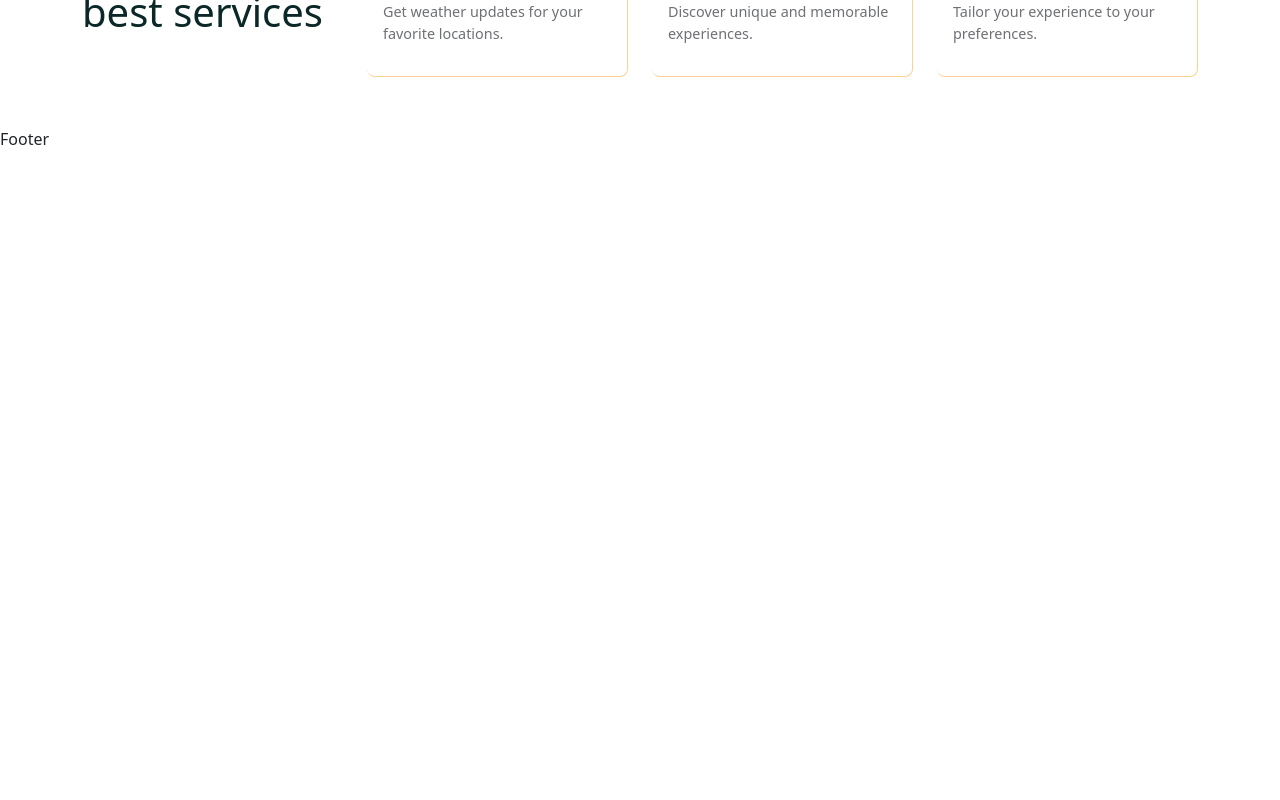
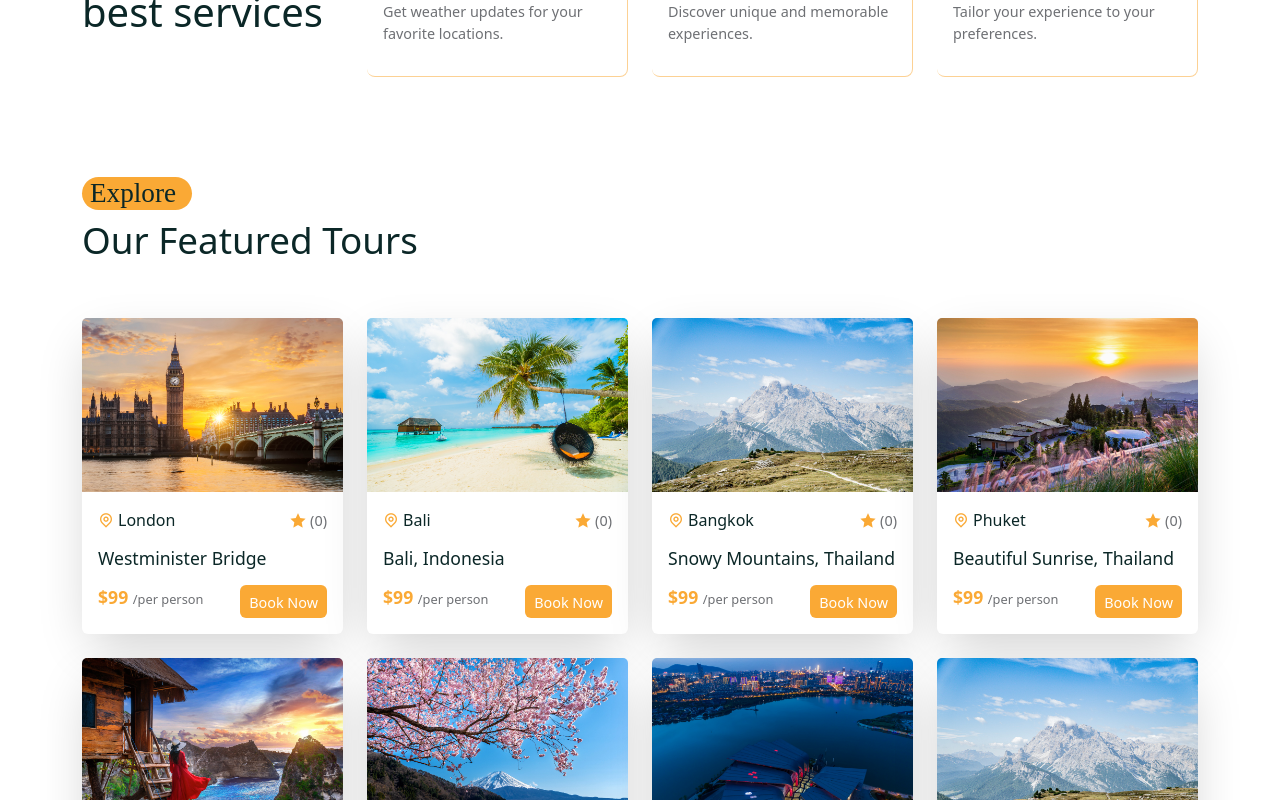
Before and after one commit to b00m3r4ng/MERN-TravelAgency, a React (Create React App) app in the folder tour-management/frontend/: page /home in a window 1280 px wide. Shown: the part 940-1740 px from the top of the page. Before the commit the page ends 1091 px from the top, so only its background shows below. Built offline with nearby package versions, Linux system fonts and the light colour scheme; a web font is replaced by a local one.

Commit message:
Adding Featured Tours Card and CSS

```diff
--- a/tour-management/frontend/public/index.html
+++ b/tour-management/frontend/public/index.html
@@ -2,12 +2,12 @@
 <html lang="en">
   <head>
     <meta charset="utf-8" />
-    <link rel="icon" href="%PUBLIC_URL%/favicon.ico" />
+    <link rel="icon" href="%PUBLIC_URL%/Logo.png" />
     <meta name="viewport" content="width=device-width, initial-scale=1" />
     <meta name="theme-color" content="#000000" />
     <meta
       name="description"
-      content="Web site created using create-react-app"
+      content="Relax Tropical Travel for booking your best vacations"
     />
     <link rel="apple-touch-icon" href="%PUBLIC_URL%/logo192.png" />
     <!--
@@ -24,7 +24,7 @@
       work correctly both with client-side routing and a non-root public URL.
       Learn how to configure a non-root public URL by running `npm run build`.
     -->
-    <title>React App</title>
+    <title>Relax Tropical Travel</title>
   </head>
   <body>
     <noscript>You need to enable JavaScript to run this app.</noscript>
--- /dev/null
+++ b/tour-management/frontend/src/components/Featured-tours/FeaturedToursList.jsx
@@ -0,0 +1,18 @@
+import React from "react";
+import TourCard from "../../shared/TourCard.jsx";
+import tourData from "../../assets/data/tours.json";
+import { Col } from "reactstrap";
+
+const FeaturedToursList = () => {
+  return (
+    <>
+      {tourData?.map((tour) => (
+        <Col lg="3" className="mb-4" key={tour.id}>
+          <TourCard tour={tour} />
+        </Col>
+      ))}
+    </>
+  );
+};
+
+export default FeaturedToursList;
--- a/tour-management/frontend/src/pages/Home.jsx
+++ b/tour-management/frontend/src/pages/Home.jsx
@@ -9,6 +9,7 @@ import worldImg from "../assets/images/world.png";
 import Subtitle from "../shared/Subtitle.jsx";
 import SearchBar from "../shared/SearchBar.jsx";
 import ServiceList from "../services/ServiceList.jsx";
+import FeaturedToursList from "../components/Featured-tours/FeaturedToursList.jsx";
 
 const Home = () => {
   return (
@@ -64,6 +65,19 @@ const Home = () => {
           </Row>
         </Container>
       </section>
+      {/* Featured Tours Start */}
+      <section>
+        <Container>
+          <Row>
+            <Col lg='12' className="mb-5">
+            <Subtitle subtitle={"Explore"} />
+            <h2 className="featured__tour-title">Our Featured Tours</h2>
+            </Col>
+            <FeaturedToursList />
+          </Row>
+        </Container>
+      </section>
+      {/* Featured Tours Start */}
     </>
   );
 };
--- /dev/null
+++ b/tour-management/frontend/src/shared/TourCard.jsx
@@ -0,0 +1,44 @@
+import React from "react";
+import { Card, CardBody } from "reactstrap";
+import { Link } from "react-router-dom";
+import "./tour-card.css";
+
+const TourCard = ({ tour }) => {
+  const { id, title, city, photo, price, featured, avgRating, reviews } = tour;
+
+  return (
+    <div className="tour__card">
+      <Card>
+        <div className="tour__img">
+          <img src={photo} alt="tour-img" />
+          {/* <span>Featured</span> */}
+        </div>
+
+        <CardBody>
+          <div className="card__top d-flex align-items-center justify-content-between">
+            <span className="tour__location d-flex align-items-center gap-1">
+              <i class="ri-map-pin-line"></i> {city}
+            </span>
+            <span className="tour__rating d-flex align-items-center gap-1">
+              <i class="ri-star-fill"></i> {avgRating}{" "}
+              <span>({reviews.length})</span>
+            </span>
+          </div>
+          <h5 className="tour__title">
+            <Link to={`/tours/${id}`}>{title}</Link>
+          </h5>
+          <div className="card__bottom d-flex align-items-center justify-content-between mt-3">
+            <h5>
+              ${price} <span> /per person</span>
+            </h5>
+            <button className="btn booking__btn">
+              <Link to={`/tours/${id}`}>Book Now</Link>
+            </button>
+          </div>
+        </CardBody>
+      </Card>
+    </div>
+  );
+};
+
+export default TourCard;
--- /dev/null
+++ b/tour-management/frontend/src/shared/tour-card.css
@@ -0,0 +1,89 @@
+.tour__img img {
+  width: 100%;
+  border-radius: 5px 5px 0 0;
+}
+
+.card {
+  border: none !important;
+  box-shadow: rgba(0, 0, 0, 0.2) 0px 18px 50px -10px;
+}
+
+.tour_img {
+  position: relative;
+}
+
+.tour_img span {
+  position: absolute;
+  bottom: 0;
+  right: 0;
+  width: max-content;
+  height: max-content;
+  z-index: 10;
+  background: var(--primary-color);
+  color: #fff;
+  padding: 0.3rem 0.5rem;
+  border-radius: 3px 0 0 0;
+}
+
+.card__top span i {
+  color: var(--secondary-color);
+}
+
+.tour__rating {
+  font-size: 0.9rem;
+  color: var(--text-color);
+}
+
+.tour__location {
+  color: var(--heading-color);
+  font-weight: 500;
+}
+
+.tour__rating i,
+.tour__location i {
+  font-size: 1rem;
+}
+
+.tour__title {
+  margin-top: 1rem;
+  font-size: 1.1rem;
+  cursor: pointer;
+}
+
+.tour__title a {
+  text-decoration: none;
+  color: var(--heading-color);
+  transition: 0.3s;
+}
+
+.tour__title a:hover {
+  color: var(--secondary-color);
+}
+
+.card__bottom h5 {
+  color: var(--secondary-color);
+  font-size: 1.1rem;
+  font-weight: 700;
+}
+
+.card__bottom h5 span {
+  font-weight: 500;
+  color: var(--text-color);
+  font-size: 0.8rem;
+}
+
+.booking__btn {
+  background: var(--secondary-color) !important;
+  cursor: pointer;
+  padding: 0.2rem 0.5rem !important;
+}
+
+.booking__btn a {
+  text-decoration: none;
+  font-size: 0.9rem;
+  color: #fff;
+}
+
+.booking__btn a:hover {
+  color: #fff;
+}
--- a/tour-management/frontend/src/styles/home.css
+++ b/tour-management/frontend/src/styles/home.css
@@ -49,3 +49,8 @@ hero__content h1 .highlight {
   font-size: 2.5rem;
   font-weight: 500;
 }
+
+.featured__tour-title {
+  font-size: 2.3rem;
+  font-weight: 500;
+}
```
Also changed, not shown: tour-management/frontend/public/Logo.png (renamed from tour-management/frontend/src/assets/images/Logo.png).
